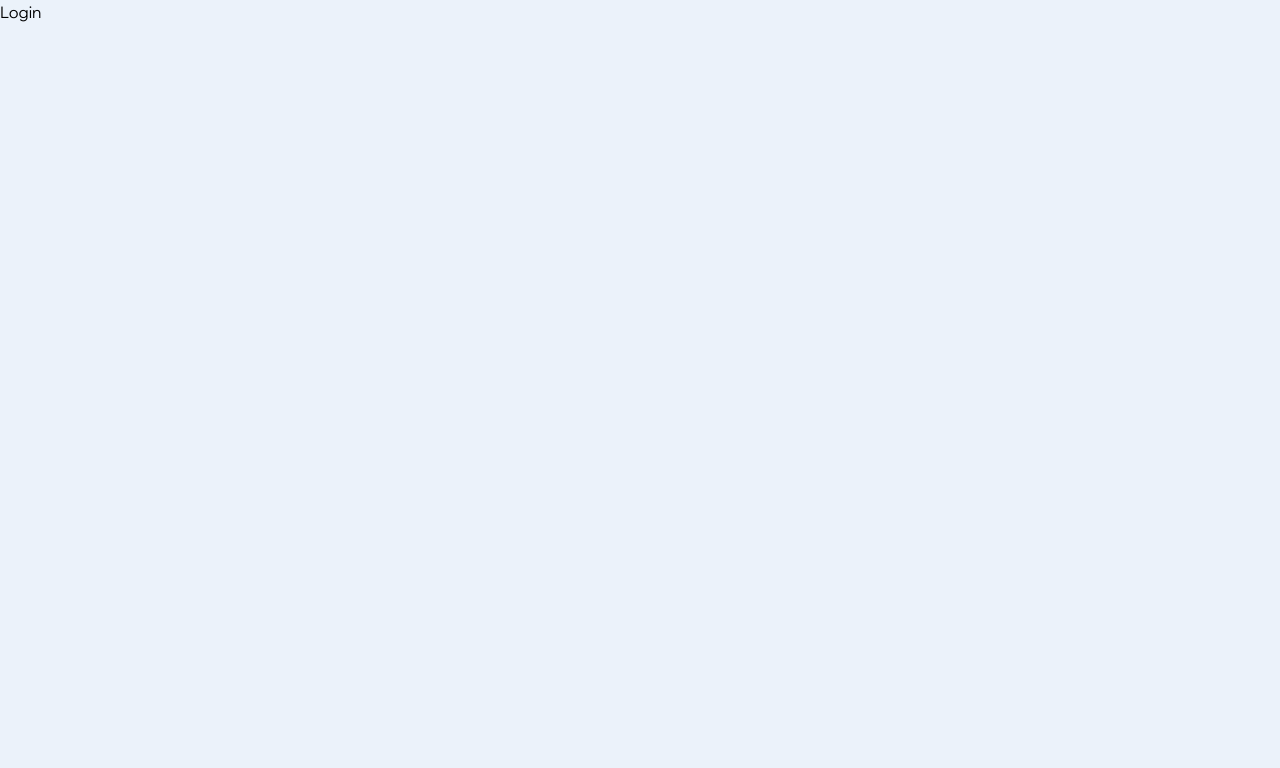
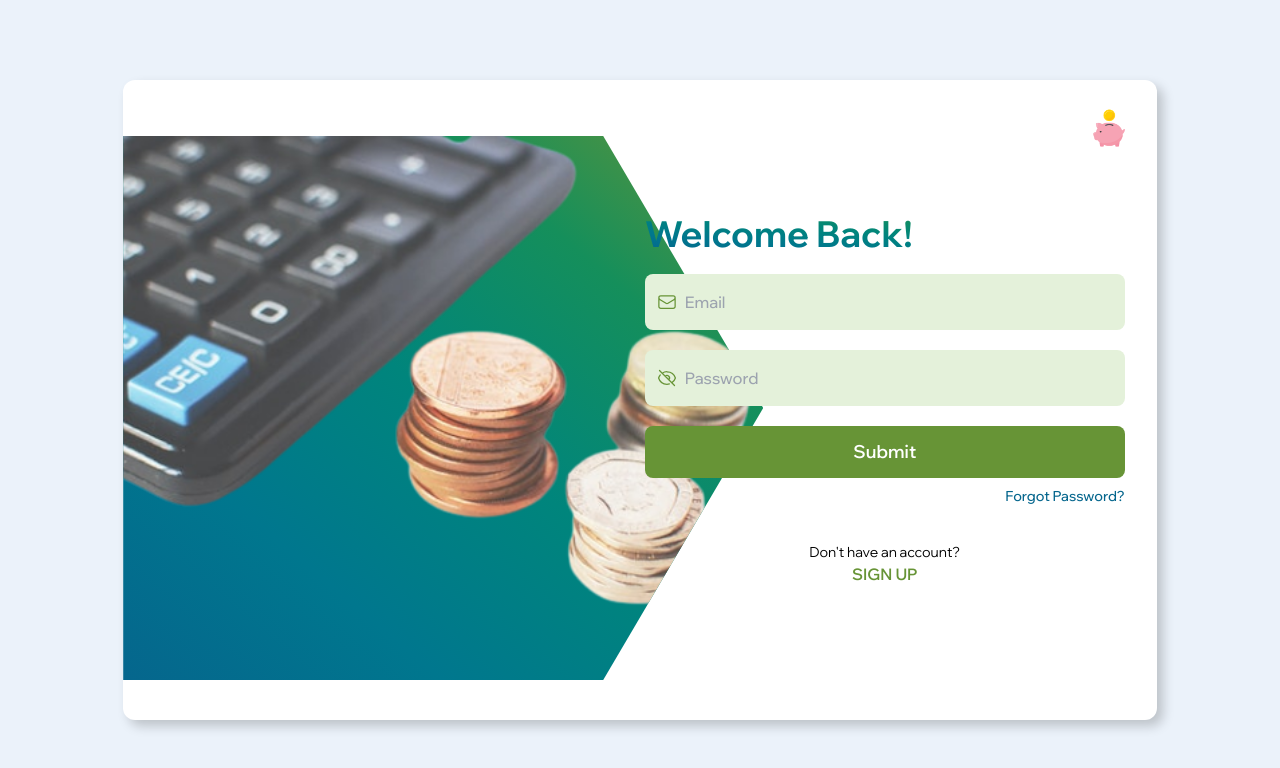
Before and after one commit to AnitaIkediashi/budget-app, a React (Create React App) app: page /login in a window 1280 px wide. Shown: the top 768 px of the page. Built offline with nearby package versions, Linux system fonts and the light colour scheme.

Commit message:
Modified Login component for desktop

```diff
--- a/src/App.js
+++ b/src/App.js
@@ -1,5 +1,5 @@
 import { Route, Routes } from "react-router-dom";
-import { Home, Login, Register } from "./pages";
+import { ForgotPassword, Home, Login, Register } from "./pages";
 
 
 function App() {
@@ -9,6 +9,7 @@ function App() {
         <Route path="/" element={<Home />} />
         <Route path="/login" element={<Login />} />
         <Route path="/register" element={<Register />} />
+        <Route path="/forgot" element = {<ForgotPassword />} />
       </Routes>
     </>
   );
--- a/src/components/Features.jsx
+++ b/src/components/Features.jsx
@@ -1,4 +1,4 @@
-import React, { useEffect } from "react";
+import React from "react";
 import Header from "./Header";
 import IMG1 from '../assets/images/service-three.jpg'
 import IMG2 from '../assets/images/service-one.jpg'
--- a/src/components/HeroWrapper.jsx
+++ b/src/components/HeroWrapper.jsx
@@ -13,7 +13,7 @@ const HeroWrapper = () => {
     <section className="h-[calc(80vh-5rem)] w-full px-8 lg:px-[7%] flex items-center justify-center relative pt-10">
       <div className="h-full grid grid-cols-2 items-center gap-3">
         {/* content */}
-        <div className="flex flex-col -mt-14">
+        <div className="flex flex-col -mt-14" data-aos="fade-right" data-aos-delay="150">
           <h2 className="text-white font-bold text-5xl leading-[3.5rem]">
             Master Your Finances With Our Budgeting App:
           </h2>
--- /dev/null
+++ b/src/components/LoginDesktop.jsx
@@ -0,0 +1,90 @@
+import React, { useState } from "react";
+import logo from '../assets/images/logo.png'
+import loginImg from '../assets/images/login.png'
+import {
+  EnvelopeIcon,
+  EyeSlashIcon,
+  EyeIcon,
+} from "@heroicons/react/24/outline";
+import { Link } from "react-router-dom";
+
+const LoginDesktop = () => {
+
+  const [ShowPassword, setShowPassword] = useState(false);
+
+  return (
+    <section className="bg-dull-white px-8 w-full h-screen flex items-center justify-center ">
+      <div className="w-[85%] h-[80vh] bg-white rounded-xl shadow-[6px_6px_12px_0px_rgba(0,0,0,0.2)] p-4 relative">
+        <div className="w-16 float-right">
+          <img src={logo} alt="logo" className="w-full " />
+        </div>
+        {/* image */}
+        <div className=" lg:w-[28rem] xl:w-[40rem] h-[85%] absolute left-0 login-clip top-14 flex">
+          <img
+            src={loginImg}
+            alt="login img"
+            className="w-full h-full object-cover"
+          />
+        </div>
+        {/* content  */}
+        <div className="absolute right-8 top-1/2 -translate-y-1/2">
+          <form className="lg:w-[19rem] xl:w-[30rem] flex flex-col gap-5">
+            <h1 className="text-linear-grad text-4xl font-bold">
+              Welcome Back!
+            </h1>
+            <div className="relative">
+              <EnvelopeIcon className="w-5 absolute left-3 top-1/2 -translate-y-1/2 text-dark-green" />
+              <input
+                type="email"
+                placeholder="Email"
+                className="w-full h-14 px-10 bg-[#e4f1da] caret-dark-green text-dark-blue font-medium focus:border-dark-blue outline-none focus:border rounded-lg "
+              />
+            </div>
+            <div className="relative">
+              {ShowPassword ? (
+                <EyeIcon
+                  className="w-5 absolute left-3 top-1/2 -translate-y-1/2 text-dark-green"
+                  onClick={() => setShowPassword(!ShowPassword)}
+                />
+              ) : (
+                <EyeSlashIcon
+                  className="w-5 absolute left-3 top-1/2 -translate-y-1/2 text-dark-green"
+                  onClick={() => setShowPassword(!ShowPassword)}
+                />
+              )}
+
+              <input
+                type={ShowPassword ? "text" : "password"}
+                placeholder="Password"
+                className="w-full h-14 px-10 bg-[#e4f1da] caret-dark-green text-dark-blue font-medium focus:border-dark-blue outline-none focus:border rounded-lg"
+              />
+            </div>
+            {/* submit button */}
+            <button className="bg-dark-green py-3 font-semibold text-lg text-white rounded-lg hover:tracking-widest duration-300">
+              Submit
+            </button>
+          </form>
+          {/* forgot password  */}
+          <Link
+            to="/forgot"
+            className="float-right mt-2 text-sm font-medium text-dark-blue hover:tracking-widest duration-300"
+          >
+            Forgot Password?
+          </Link>
+          {/* register link */}
+          <p className="mt-16 text-center text-black text-sm">
+            Don't have an account? <br />{" "}
+            <Link
+              to="/register"
+              className="text-dark-green font-semibold text-base hover:tracking-widest duration-300"
+            >
+              SIGN UP
+            </Link>{" "}
+          </p>
+        </div>
+      </div>
+    </section>
+  );
+};
+
+export default LoginDesktop;
--- a/src/components/MobileHero.jsx
+++ b/src/components/MobileHero.jsx
@@ -3,8 +3,8 @@ import CTA from "./CTA";
 
 const MobileHero = () => {
   return (
-    <section className="h-screen w-full overflow-hidden mobile-hero-bg relative flex items-center justify-center md:justify-start px-8">
-      <div className="w-full md:-mt-72 -mt-48">
+    <section className="h-screen w-full overflow-hidden mobile-hero-bg relative flex items-center justify-center md:justify-start px-8 ">
+      <div className="w-full md:-mt-72 -mt-48 animate-fade">
         <div className="flex flex-col ">
           <h2 className="text-white font-bold md:text-4xl text-3xl md:max-w-[30rem] max-w-[25rem] leading-[2.5rem]">
             Master Your Finances With Our Budgeting App:
--- a/src/components/index.js
+++ b/src/components/index.js
@@ -3,3 +3,4 @@ export {default as Features} from './Features'
 export {default as Testimonials} from './Testimonials'
 export {default as Footer} from './Footer'
 export {default as MobileHero} from './MobileHero'
+export {default as LoginDesktop} from './LoginDesktop'
--- a/src/index.css
+++ b/src/index.css
@@ -32,6 +32,18 @@ body {
   /* background-position: center; */
 }
 
+.login-clip {
+  clip-path: polygon(0% 0%, 75% 0%, 100% 50%, 75% 100%, 0% 100%);
+  background-image: linear-gradient(to right top, #05668d, #00778e, #00857c, #158f5b, #679436);
+}
+
+.text-linear-grad {
+  background: linear-gradient(to right top, #05668d, #00778e, #00857c, #158f5b, #679436);;
+  background-clip: text;
+  -webkit-text-fill-color: transparent;
+}
+
+
 @tailwind base;
 @tailwind components;
 @tailwind utilities;
--- /dev/null
+++ b/src/pages/ForgotPassword.jsx
@@ -0,0 +1,7 @@
+import React from "react";
+
+const ForgotPassword = () => {
+  return <div>ForgotPassword</div>;
+};
+
+export default ForgotPassword;
--- a/src/pages/Login.jsx
+++ b/src/pages/Login.jsx
@@ -1,7 +1,18 @@
 import React from "react";
+import { LoginDesktop } from "../components";
 
 const Login = () => {
-  return <div>Login</div>;
+  return (
+    <>
+      {/* desktop login */}
+      <section className="hidden lg:block">
+        <LoginDesktop />
+      </section>
+
+      {/* mobile login */}
+
+    </>
+  );
 };
 
 export default Login;
--- a/src/pages/index.js
+++ b/src/pages/index.js
@@ -1,3 +1,4 @@
 export {default as Login} from './Login'
 export {default as Register} from './Register'
 export {default as Home} from './Home'
+export {default as ForgotPassword} from './ForgotPassword'
--- a/tailwind.config.js
+++ b/tailwind.config.js
@@ -17,13 +17,18 @@ module.exports = {
         xl: "1200px",
       },
       animation: {
-        'scroll': 'scroll 30s linear infinite'
+        'scroll': 'scroll 30s linear infinite',
+        'fade': 'fade 2s ease-in-out 1s'
       },
       keyframes: {
         'scroll': {
           '0%': {transform: 'translateX(0)'},
           '100%': {transform: 'translateX(calc(-400px*2.5))'}
         },
+        'fade': {
+          '0%': {opacity: '0'},
+          '100%': {opacity: '1'}
+        }
       }
     },
   },
```
Also changed, not shown: src/assets/images/blob.png (added).
